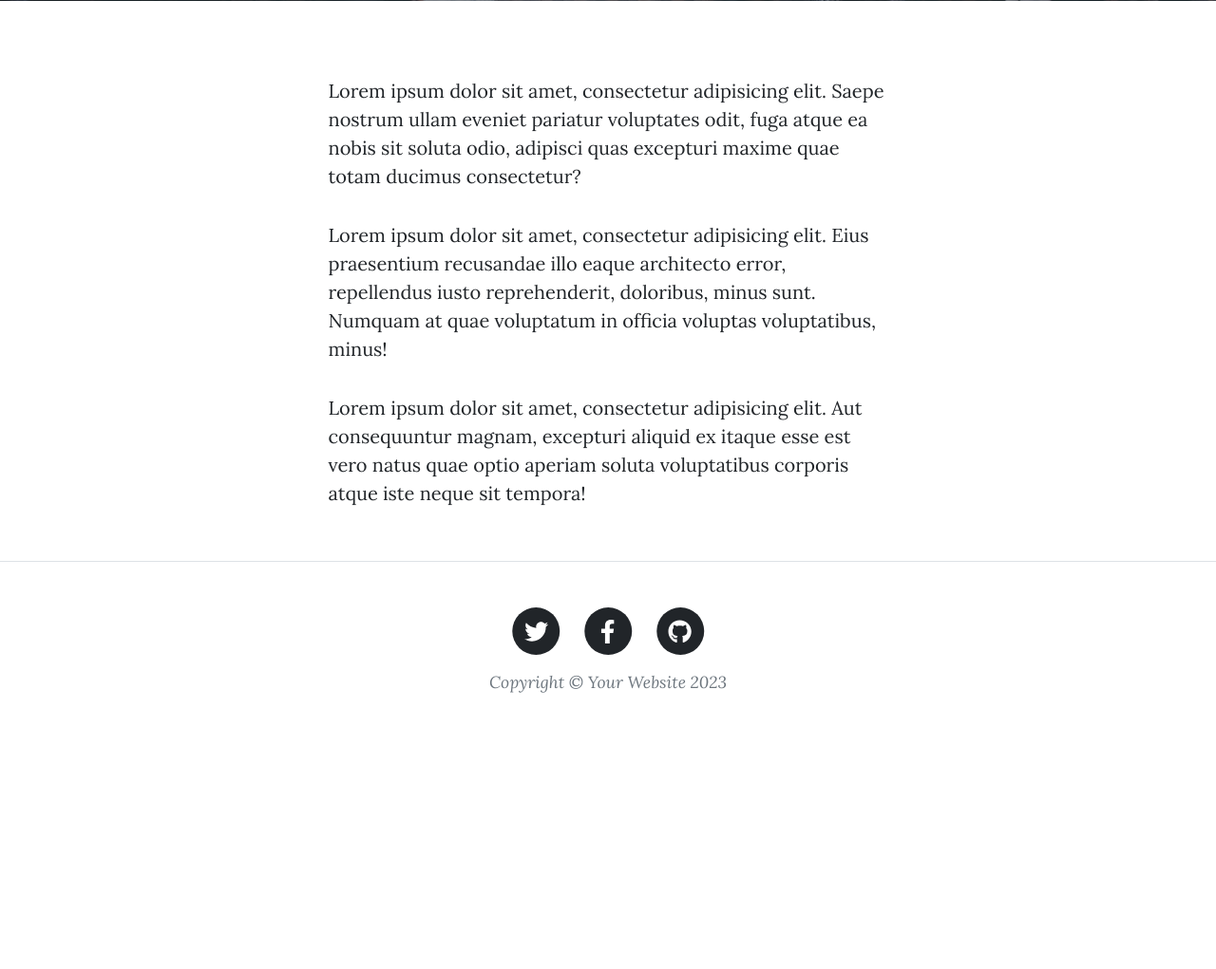
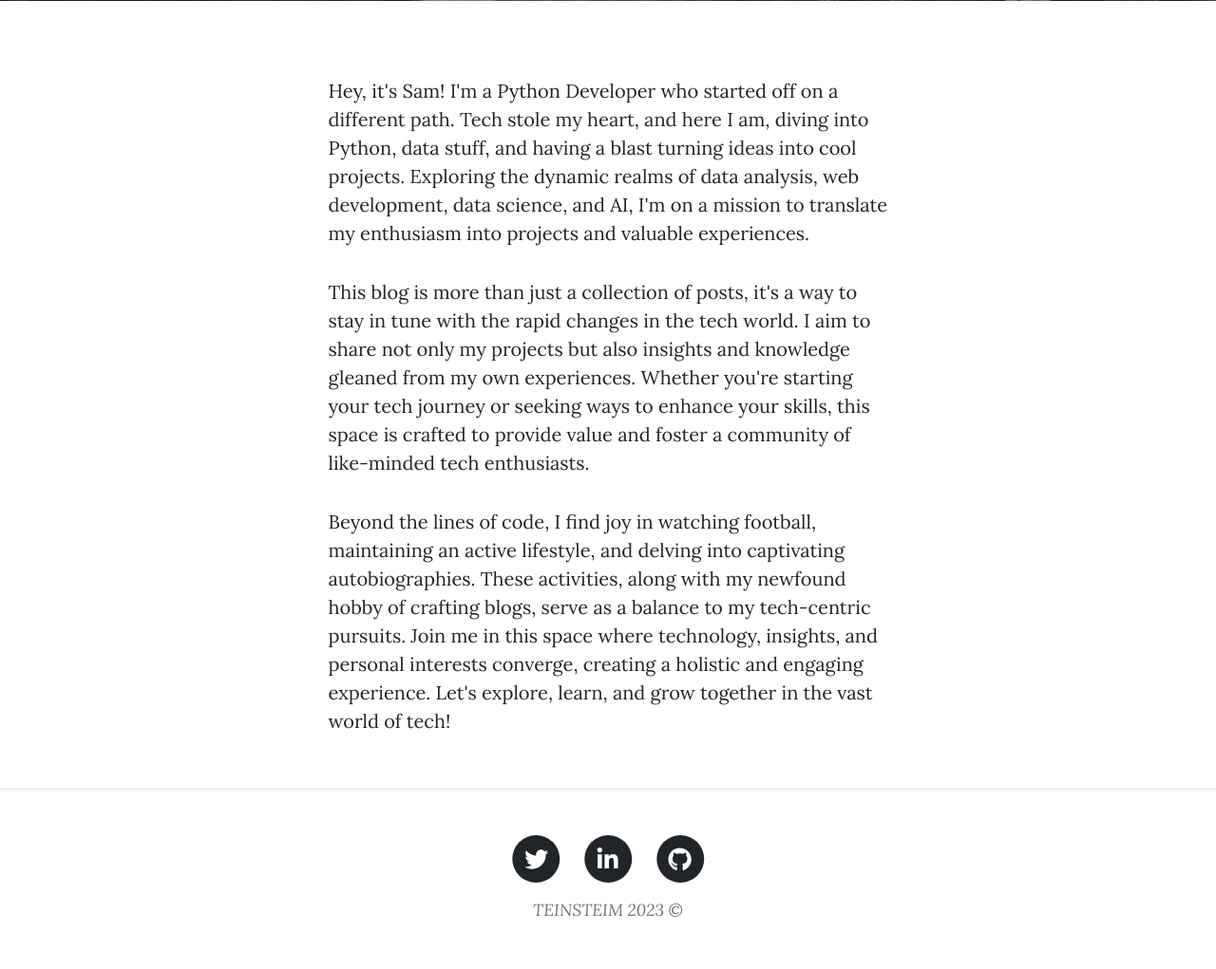
Before and after one commit to samuelerm/Teinsteim-Blog, a Flask app: page /about in a window 1280 px wide. Shown: the part 531-1552 px from the top of the page at 95% size. Before the commit the page ends 1261 px from the top, so only its background shows below. Run offline with Flask 3, Linux system fonts and the light colour scheme; some libraries are stand-ins or nearby versions.

Commit message:
Footer and about section update

```diff
--- a/templates/about.html
+++ b/templates/about.html
@@ -22,22 +22,23 @@
     <div class="row gx-4 gx-lg-5 justify-content-center">
       <div class="col-md-10 col-lg-8 col-xl-7">
         <p>
-          Lorem ipsum dolor sit amet, consectetur adipisicing elit. Saepe
-          nostrum ullam eveniet pariatur voluptates odit, fuga atque ea nobis
-          sit soluta odio, adipisci quas excepturi maxime quae totam ducimus
-          consectetur?
+          Hey, it's Sam! I'm a Python Developer who started off on a different path. Tech stole my heart, and here
+          I am, diving into Python, data stuff, and having a blast turning ideas into cool projects.
+          Exploring the dynamic realms of data analysis, web development, data science, and AI, I'm on a mission to
+          translate my enthusiasm into projects and valuable experiences.
         </p>
         <p>
-          Lorem ipsum dolor sit amet, consectetur adipisicing elit. Eius
-          praesentium recusandae illo eaque architecto error, repellendus iusto
-          reprehenderit, doloribus, minus sunt. Numquam at quae voluptatum in
-          officia voluptas voluptatibus, minus!
+          This blog is more than just a collection of posts, it's a way to stay in tune with the rapid changes in the
+          tech world. I aim to share not only my projects but also insights and knowledge gleaned from my own
+          experiences. Whether you're starting your tech journey or seeking ways to enhance your skills, this space is
+          crafted to provide value and foster a community of like-minded tech enthusiasts.
         </p>
         <p>
-          Lorem ipsum dolor sit amet, consectetur adipisicing elit. Aut
-          consequuntur magnam, excepturi aliquid ex itaque esse est vero natus
-          quae optio aperiam soluta voluptatibus corporis atque iste neque sit
-          tempora!
+          Beyond the lines of code, I find joy in watching football, maintaining an active lifestyle, and delving into
+          captivating autobiographies. These activities, along with my newfound hobby of crafting blogs, serve as a
+          balance to my tech-centric pursuits. Join me in this space where technology, insights, and personal interests
+          converge, creating a holistic and engaging experience. Let's explore, learn, and grow together in the vast
+          world of tech!
         </p>
       </div>
     </div>
--- a/templates/footer.html
+++ b/templates/footer.html
@@ -5,7 +5,7 @@
                   <div class="col-md-10 col-lg-8 col-xl-7">
                       <ul class="list-inline text-center">
                           <li class="list-inline-item">
-                              <a href="#!">
+                              <a href="https://twitter.com/samuelssomm" target="_blank">
                                   <span class="fa-stack fa-lg">
                                       <i class="fas fa-circle fa-stack-2x"></i>
                                       <i class="fab fa-twitter fa-stack-1x fa-inverse"></i>
@@ -13,15 +13,16 @@
                               </a>
                           </li>
                           <li class="list-inline-item">
-                              <a href="#!">
-                                  <span class="fa-stack fa-lg">
-                                      <i class="fas fa-circle fa-stack-2x"></i>
-                                      <i class="fab fa-facebook-f fa-stack-1x fa-inverse"></i>
-                                  </span>
+                              <a href="https://www.linkedin.com/in/samuelerm/" target="_blank">
+                                    <span class="fa-stack fa-lg">
+                                        <i class="fas fa-circle fa-stack-2x"></i>
+                                        <i class="fab fa-linkedin-in fa-stack-1x fa-inverse"></i>
+                                    </span>
                               </a>
                           </li>
+
                           <li class="list-inline-item">
-                              <a href="#!">
+                              <a href="https://github.com/samuelerm" target="_blank">
                                   <span class="fa-stack fa-lg">
                                       <i class="fas fa-circle fa-stack-2x"></i>
                                       <i class="fab fa-github fa-stack-1x fa-inverse"></i>
@@ -29,7 +30,7 @@
                               </a>
                           </li>
                       </ul>
-                      <div class="small text-center text-muted fst-italic">Copyright &copy; Your Website 2023</div>
+                      <div class="small text-center text-muted fst-italic">TEINSTEIM 2023 &copy; </div>
                   </div>
               </div>
           </div>
```
